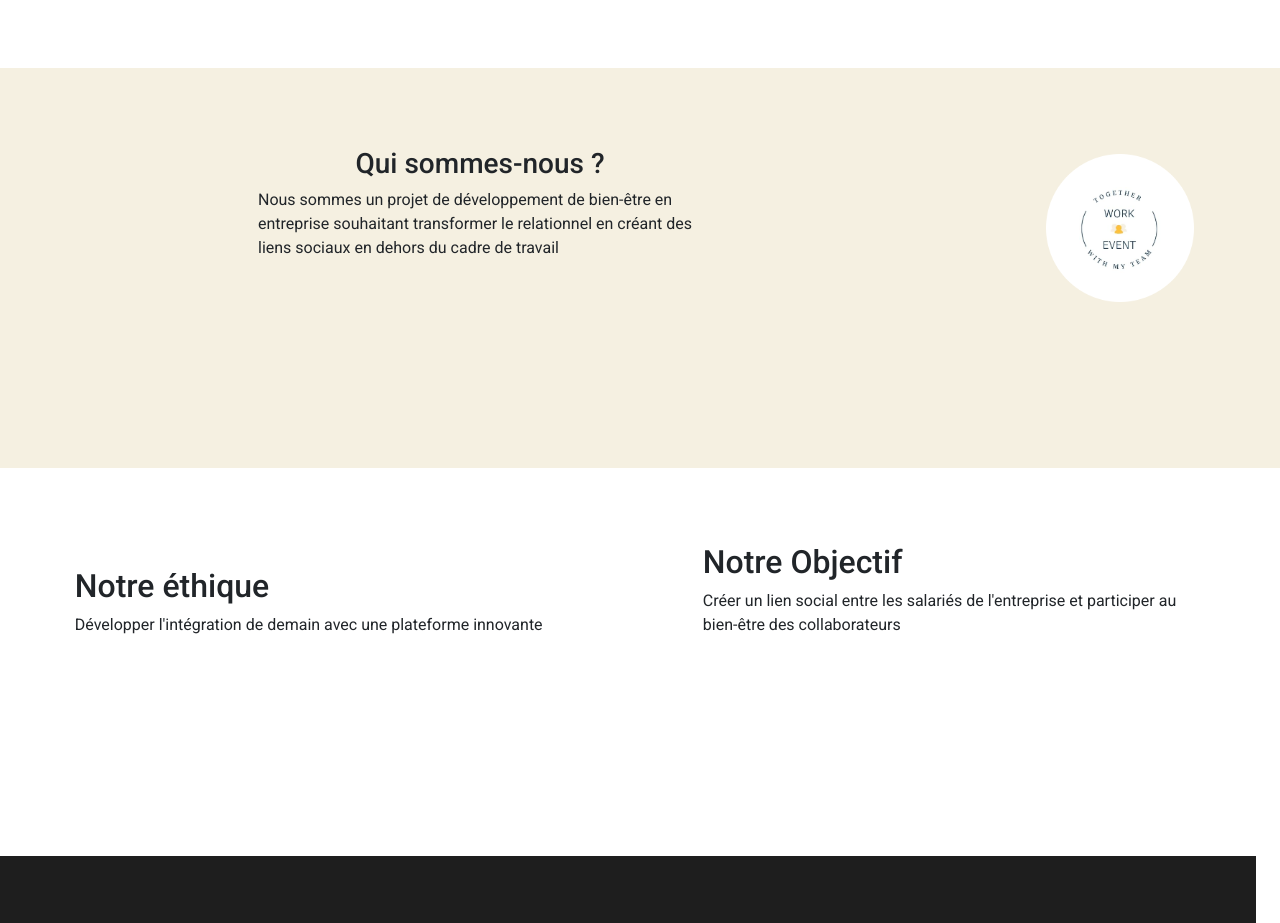
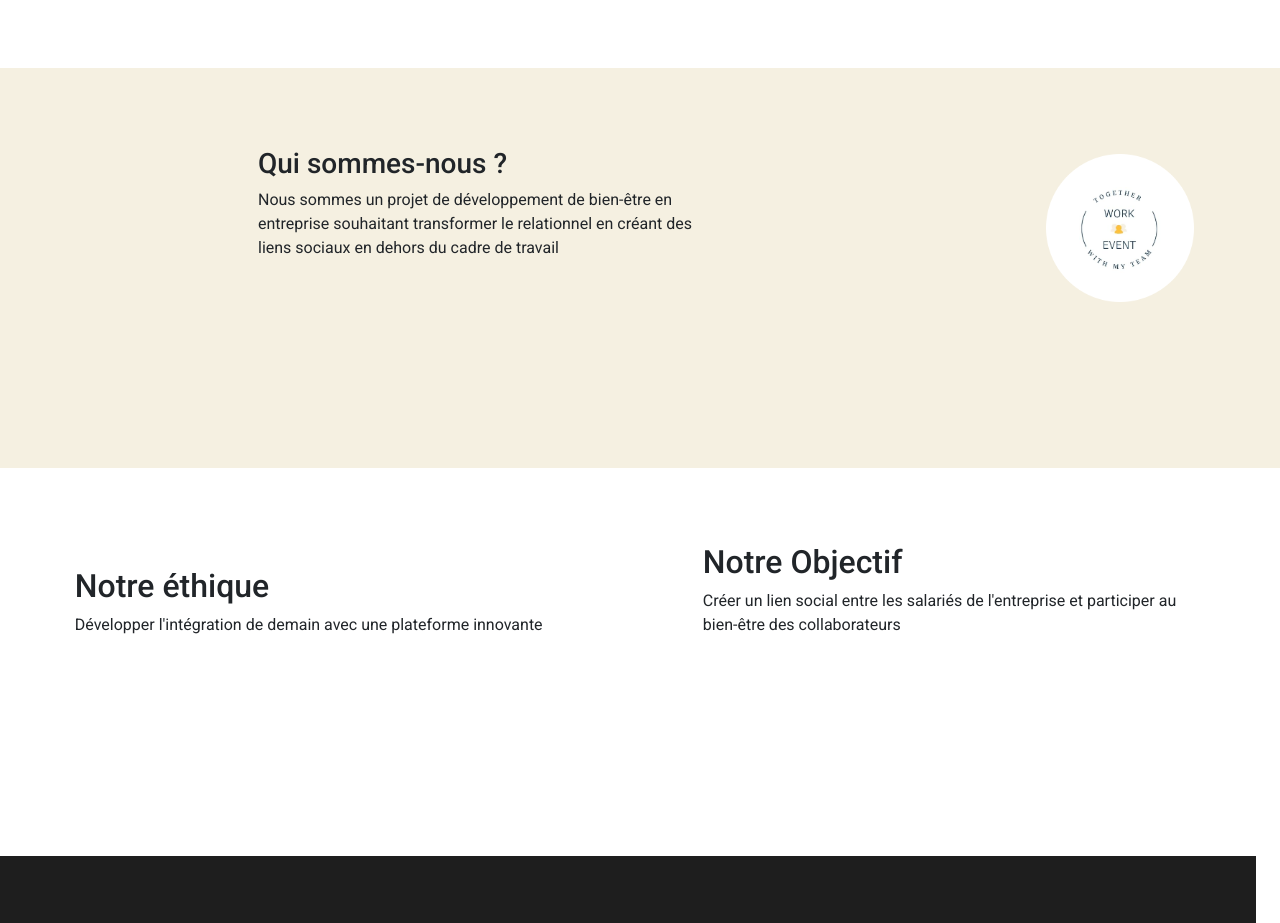
Before and after one commit to WorkEvent/workevent-build, a Vue app: page / in a window 1280 px wide. Shown: the part 880-1803 px from the top of the page. Built offline with nearby package versions, Linux system fonts and the light colour scheme.

Commit message:
Update info.vue

```diff
--- a/src/components/info.vue
+++ b/src/components/info.vue
@@ -17,7 +17,7 @@
     <div class="row">
       <div class="col-9 info-section">
         <div class="col-6 info-text">
-          <p class="h3 info-t text-center pt-2">Qui sommes-nous ? </p>
+          <p class="h3 info-t pt-2">Qui sommes-nous ? </p>
           <p>Nous sommes un projet de développement de bien-être en entreprise souhaitant transformer le relationnel en créant des liens sociaux en dehors du cadre de travail</p>
         </div>
       </div>
```
